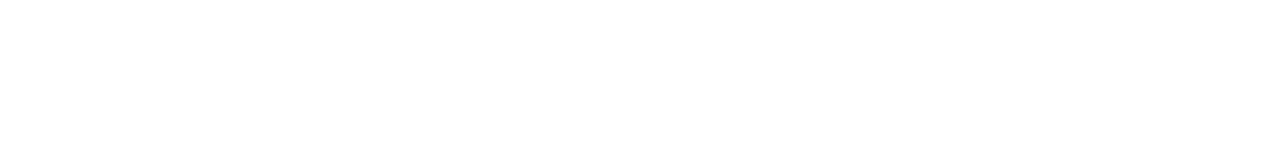
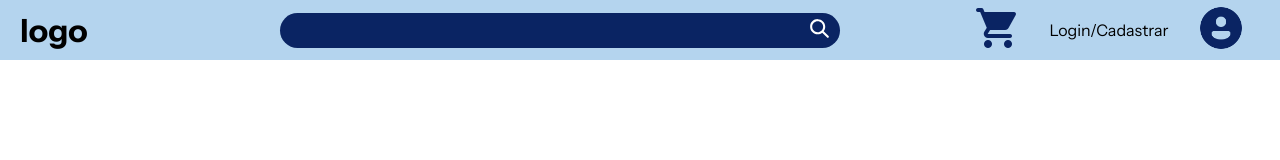
Before and after one commit to f4beo/E-Commerce-FrontEnd, a plain HTML site: page cart/cart.html in a window 1280 px wide. Drawn offline with Linux system fonts and the light colour scheme.

Commit message:
test - add nav at cart.html and transfered de css to global

```diff
--- a/cart/cart.html
+++ b/cart/cart.html
@@ -8,5 +8,45 @@
 </head>
 <body>
 
+    <div class="container">
+
+        <!-- header -->
+        <header class="header">
+            <div class="header-container">
+                <div class="logo">
+                    <h1>logo</h1>
+                </div>
+                <div class="search">
+                    <input type="text" name="text" id="search-element" class="search-element">
+                    <div class="search-glass">
+                        <img src="../img/header/searchglass.svg" alt="Search" class="search-glass-element">
+                    </div>
+                </div>
+                <div class="header-action">
+                    <ul class="header-action-list">
+                        <li>
+                            <div class="-header-cart">
+                                <a href="">
+                                    <img src="../img/header/cart.png" alt="">
+                                </a>
+                            </div>
+                        </li>
+                        <li>
+                            <a href="">Login/Cadastrar</a>
+                        </li>
+                        <li>
+                            <div class="profile">
+                                <a href="">
+                                    <img src="../img/header/profile.png" alt="" class="profile-pic">
+                                </a>
+                            </div>
+                        </li>
+                    </ul>
+                </div>
+            </div>
+
+
+        </header>
+
 </body>
 </html>
--- a/cart/style-cart.css
+++ b/cart/style-cart.css
@@ -0,0 +1 @@
+@import url(../global.css);
--- a/global.css
+++ b/global.css
@@ -2,6 +2,7 @@
 body{
     font-family: "Instrument Sans", sans-serif;
 }
+
 *{
     margin: 0;
     padding: 0;
@@ -16,3 +17,67 @@ a{
 ul{
     list-style: none;
 }
+
+/* Header */
+.header-container{
+    display: grid;
+    grid-template-columns: 1fr 5fr 2fr;
+    justify-items: center;
+    align-items: center;
+    gap: 50px;
+    background-color: #B4D4EE;
+    height: 60px;
+    padding: 0 20px;
+}
+
+.logo{
+    justify-self: start;
+}
+
+.search{
+    display: flex;
+    background-color: #0A2463;
+    width: 100%;
+    max-width: 80%;
+    min-width: 400px;
+    height: 35px;
+    border-radius: 40px;
+    padding: 4px 8px;
+}
+
+.search-element{
+    border: none;
+    background: transparent;
+    width: 100%;
+    color: #fff;
+}
+
+.search-element:focus{
+    outline: none;
+}
+.search-glass{
+    align-self: center;
+}
+.search-glass-element{
+    width: 25px;
+    color: #fff;
+}
+
+.header-action{
+    width: 100%;
+    min-width: 300px;
+}
+
+.header-action-list{
+    display: flex;
+    justify-content: space-around;
+    align-items: center;
+    height: 100%;
+}
+
+.profile-pic{
+    max-width: 50px;
+
+}
+
+/* /Header */
```
Also changed, not shown: main/index.html (+1 -0 lines), main/style.css (+0 -64 lines).
